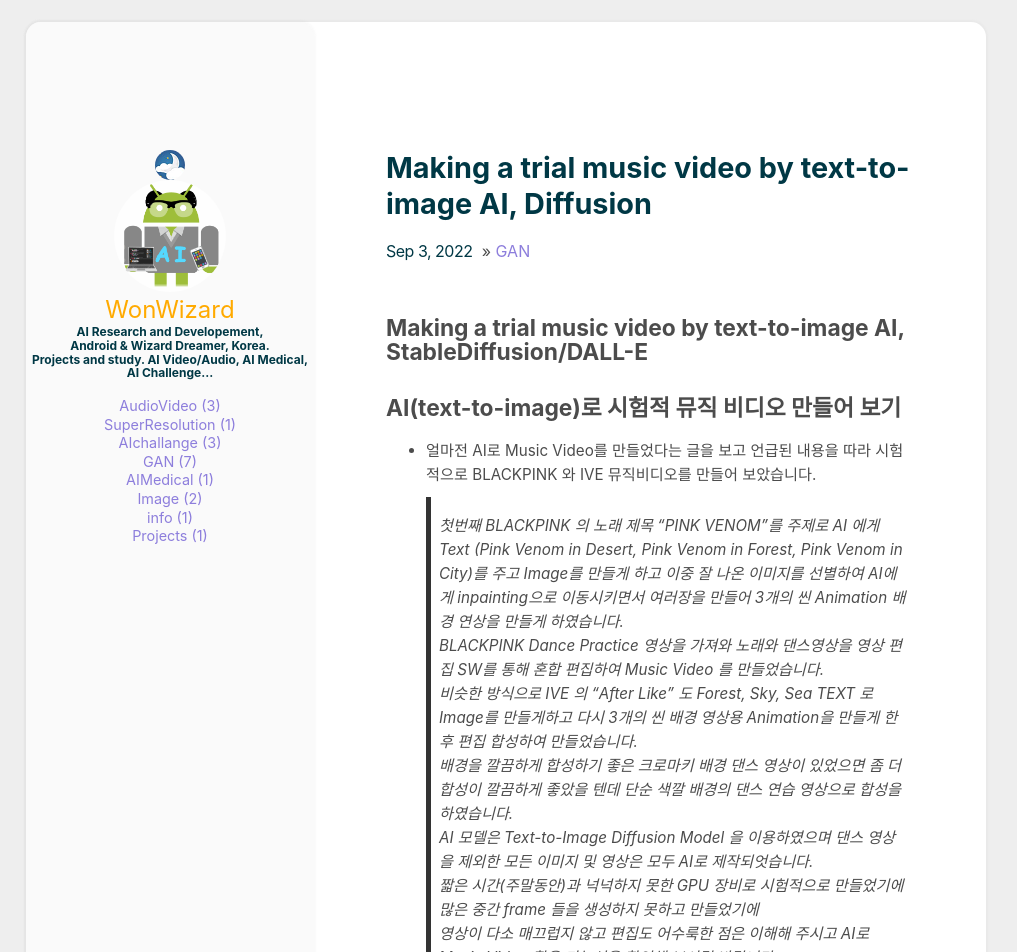
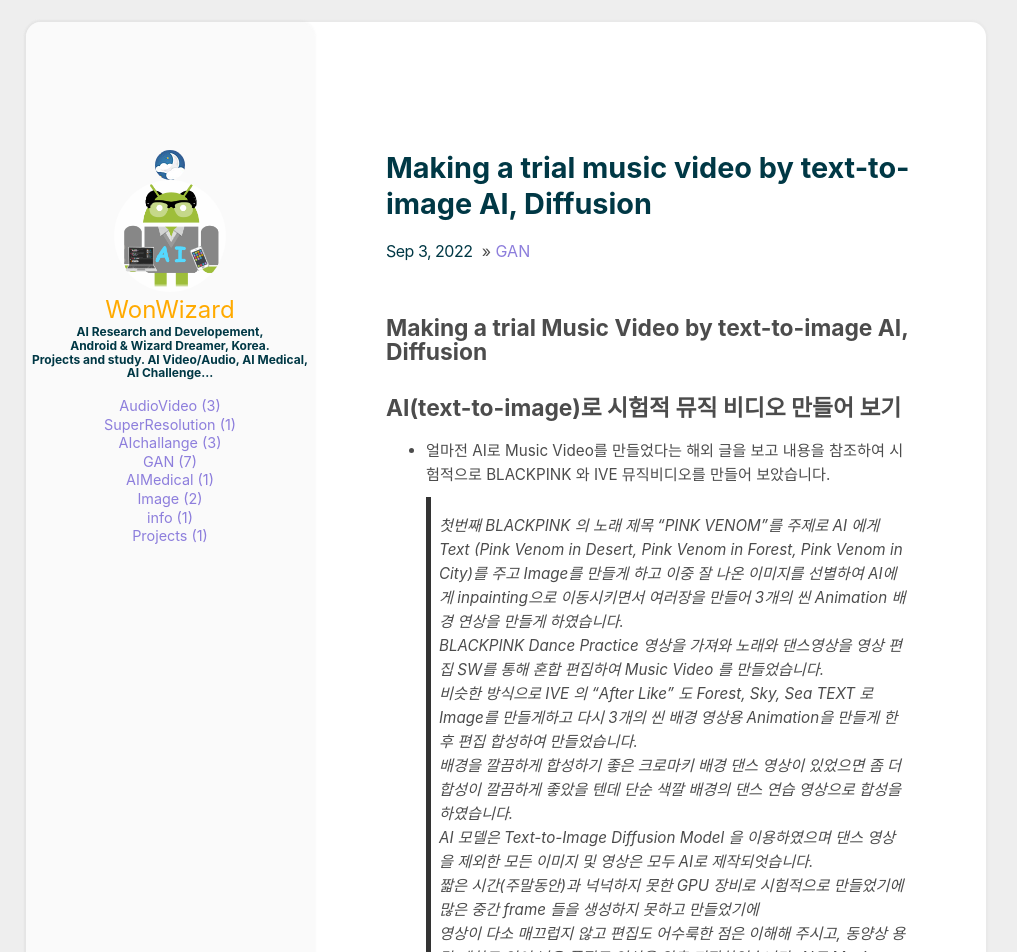
Before and after one commit to wonwizard/wonwizard.github.io, a Jekyll site: the page built from _posts/2022-09-03-txt2img_making_mv.md, in a window 1280 px wide and 1400 px high. Shown: the top 952 px of the window, without its empty margins (134-1151 px from the left). Built offline with Jekyll 4.4.1, drawn with Linux system fonts in a browser that asks for light colours; some of the changed text lies outside the part shown.

Commit message:
Update 2022-09-03-txt2img_making_mv.md

```diff
--- a/_posts/2022-09-03-txt2img_making_mv.md
+++ b/_posts/2022-09-03-txt2img_making_mv.md
@@ -4,10 +4,10 @@ categories: [GAN]
 comments: true
 ---
 
-## Making a trial music video by text-to-image AI, StableDiffusion/DALL-E
+## Making a trial Music Video by text-to-image AI, Diffusion
 ## AI(text-to-image)로 시험적 뮤직 비디오 만들어 보기
 
-* 얼마전 AI로 Music Video를 만들었다는 글을 보고 언급된 내용을 따라 시험적으로 BLACKPINK 와 IVE 뮤직비디오를 만들어 보았습니다.
+* 얼마전 AI로 Music Video를 만들었다는 해외 글을 보고 내용을 참조하여 시험적으로 BLACKPINK 와 IVE 뮤직비디오를 만들어 보았습니다.
   > 첫번째 BLACKPINK 의 노래 제목 "PINK VENOM"를 주제로 AI 에게 Text (Pink Venom in Desert, Pink Venom in Forest, Pink Venom in City)를 주고 Image를 만들게 하고
   > 이중 잘 나온 이미지를 선별하여 AI에게 inpainting으로 이동시키면서 여러장을 만들어 3개의 씬 Animation 배경 연상을 만들게 하였습니다.
   > BLACKPINK Dance Practice 영상을 가져와 노래와 댄스영상을 영상 편집 SW를 통해 혼합 편집하여 Music Video 를 만들었습니다.
@@ -15,26 +15,27 @@ comments: true
   > 배경을 깔끔하게 합성하기 좋은 크로마키 배경 댄스 영상이 있었으면 좀 더 합성이 깔끔하게 좋았을 텐데 단순 색깔 배경의 댄스 연습 영상으로 합성을 하였습니다.
   > AI 모델은 Text-to-Image Diffusion Model 을 이용하였으며 댄스 영상을 제외한 모든 이미지 및 영상은 모두 AI로 제작되엇습니다.
   > 짧은 시간(주말동안)과 넉넉하지 못한 GPU 장비로 시험적으로 만들었기에 많은 중간 frame 들을 생성하지 못하고 만들었기에
-  > 영상이 다소 매끄럽지 않고 편집도 어수룩한 점은 이해해 주시고 AI로 Music Video 활용 가능성을 확인해 보시길 바랍니다.
+  > 영상이 다소 매끄럽지 않고 편집도 어수룩한 점은 이해해 주시고, 동양상 용량 제한도 있어 낮은 품질로 영상을 압축 저장하였습니다.
+  > AI로 Music Video 제작 활용 가능성을 확인해 보시길 바랍니다.
   >
 
 ## BLACKPINK "PINK VENOM" Music Video by AI
-<p><video width="1280" controls autoplay loop><source type="video/mp4" src="/images/pinkvenom.mp4"></video></p>
+<p><video width="1280" controls autoplay loop><source type="video/mp4" src="/images/pinkvenom_small.mp4"></video></p>
 
 ## IVE "After Like" Music Video by AI
-<p><video width="1280" controls autoplay loop><source type="video/mp4" src="/images/iveaferlike.mp4"></video></p>
+<p><video width="1280" controls autoplay loop><source type="video/mp4" src="/images/iveaferlike_small.mp4"></video></p>
 
 ## Original Music & Dance Video Image
 ![MV image](/images/dance_practice.png)
 
 ## AI Generation Images
-![AI image1](/images/pinkvenom1.png)
-![AI image2](/images/pinkvenom2.png)
-![AI image3](/images/pinkvenom3.png)
-![AI image4](/images/forest1.png)
-![AI image5](/images/cloud1.png)
-![AI image6](/images/sea.png)
+![AI image1](/images/pinkvenom1_720.png)
+![AI image2](/images/pinkvenom2_720.png)
+![AI image3](/images/pinkvenom3_720.png)
+![AI image4](/images/forest1_720.png)
+![AI image5](/images/cloud1_720.png)
+![AI image6](/images/sea_720.png)
 
 ## AI Images and Dance Mix Edit
-![Edit1 image](/images/edit_ive1.png)
-![Edit2 image](/images/edit_pink1.png)
+![Edit1 image](/images/edit_ive1_720.png)
+![Edit2 image](/images/edit_pink1_720.png)
```
